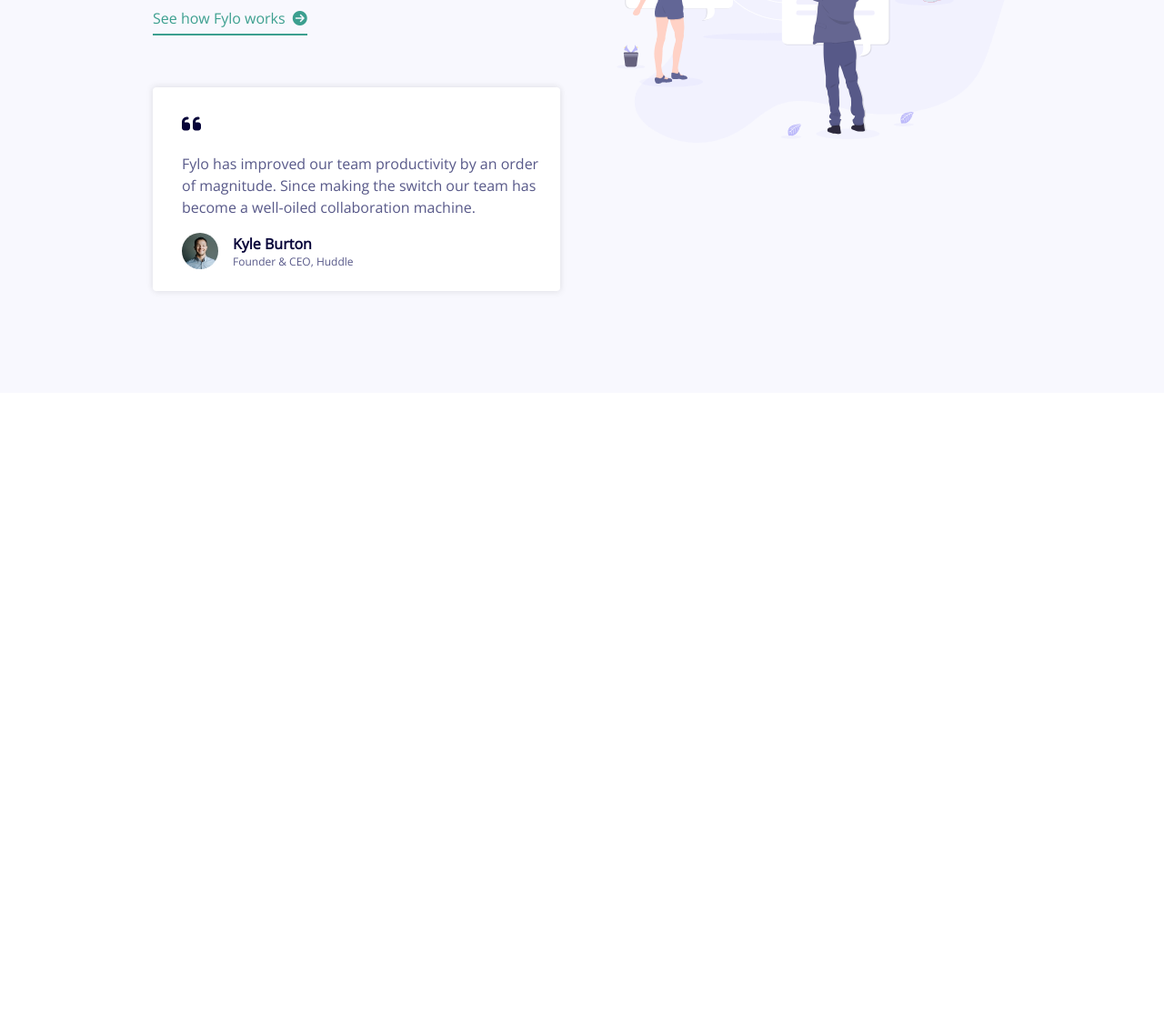
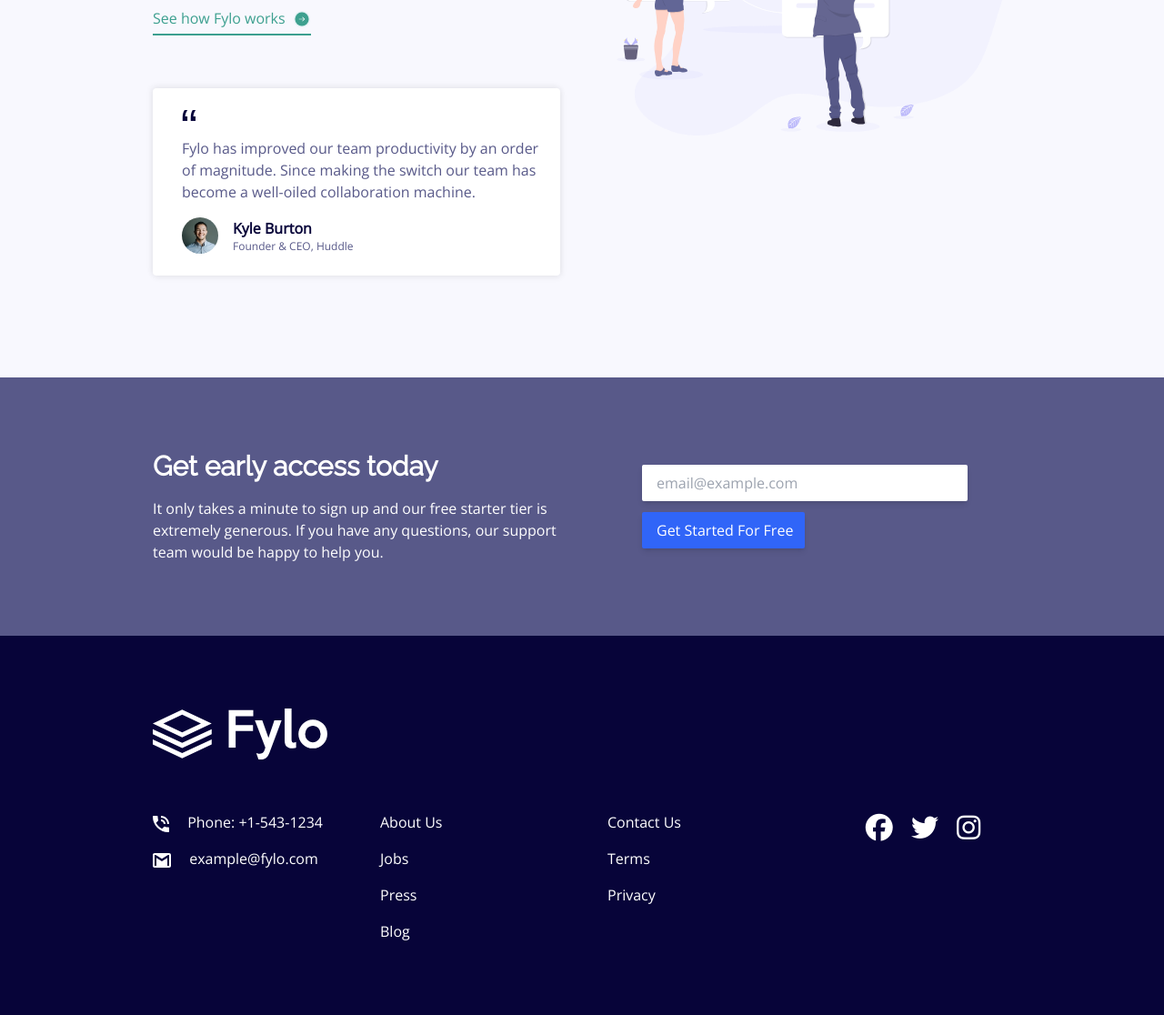
Before and after one commit to theGZMN/fylo-landing-page, a website: page src/index.html in a window 1280 px wide. Shown: the part 1118-2234 px from the top of the page at 91% size. Before the commit the page ends 1550 px from the top, so only its background shows below. Drawn offline with nearby package versions, Linux system fonts and the light colour scheme.

Commit message:
Update src/index.html

```diff
--- a/src/index.html
+++ b/src/index.html
@@ -21,7 +21,7 @@
           <img src="/images/logo.svg" alt="logo" class="w-28 md:w-36">
         </div>
         <!-- Menu Items -->
-        <div class="space-x-7 font-raleway">
+        <div class="space-x-4 md:space-x-7 font-raleway">
           <a href="#" class=" text-desBlue">Features</a>
           <a href="#" class=" text-desBlue">Team</a>
           <a href="#" class=" text-desBlue">Sign In</a>
@@ -69,7 +69,7 @@
           <div class="space-y-16">
             <!-- Article Description -->
             <div class=" container mx-auto space-y-8">
-              <h3 class=" font-raleway text-lg font-extrabold text-veryDarkBlue md:text-2xl md:leading-normal lg:text-3xl xl:text-4xl">
+              <h3 class=" font-raleway text-xl font-extrabold text-veryDarkBlue md:text-2xl md:leading-normal lg:text-3xl xl:text-4xl">
                 Stay productive, wherever you are
               </h3>
               <p class=" text-desBlue text-left lg:max-w-md">
@@ -81,14 +81,15 @@
               <!-- Article Link -->
               <div>
                 <a class=" text-moderateCyan border-solid border-b-2 border-moderateCyan py-1.5 cursor-pointer hover:opacity-70">
-                  See how Fylo works <i class="fa-solid fa-circle-arrow-right ml-1"></i>
+                  See how Fylo works
+                  <img class="inline-block w-5 ml-1 mb-0.5" src="/images/icon-arrow.svg" alt="">
                 </a>
               </div>
             </div>
             <!-- Article Card -->
             <div class="container mx-auto px-8 md:px-0">
               <div class="bg-white text-desBlue pl-8 pr-4 py-6 space-y-4 text-left shadow-card rounded lg:max-w-md">
-                <i class="fa-solid fa-quote-left text-2xl text-veryDarkBlue"></i>
+                <img class="w-4" src="/images/icon-quotes.svg" alt="">
                 <p>
                   Fylo has improved our team productivity by an order of magnitude. Since making the switch our team has become a well-oiled collaboration machine.
                 </p>
@@ -110,5 +111,74 @@
         </div>
       </div>
     </section>
+
+    <!-- Call To Action -->
+    <section id="cta" class=" bg-desBlue">
+      <!-- CTA Contaier -->
+      <div class="container mx-auto text-center py-20 px-10 text-white grid grid-cols-1 items-center gap-9 md:grid-cols-2 md:text-left md:px-6">
+        <!-- CTA Text -->
+        <div class="space-y-6 px-2 md:space-y-4 md:px-0">
+          <h3 class="text-xl font-extrabold font-raleway md:text-2xl lg:text-3xl">
+            Get early access today
+          </h3>
+          <p class="lg:max-w-md">
+            It only takes a minute to sign up and our free starter tier is extremely generous. If you have any questions, our support team would be happy to help you.
+          </p>
+        </div>
+        <!-- CTA Form -->
+        <form class="grid grid-cols-1 px-12 gap-3">
+          <input class="px-4 py-2 rounded-sm outline-none border-none shadow-md" type="email" name="email" id="email" placeholder="email@example.com">
+          <input class="bg-brightBlue px-4 py-2 rounded-sm cursor-pointer shadow-md hover:bg-opacity-75 lg:w-1/2 xl:w-2/5" type="submit" id="submit" value="Get Started For Free">
+        </form>
+      </div>
+    </section>
+
+    <!-- Footer -->
+    <footer class="bg-veryDarkBlue text-white">
+      <!-- Footer Container -->
+      <div class="container mx-auto py-20 px-10 md:px-6">
+        <!-- Footer Logo -->
+        <img class="w-48 mb-14" src="/images/logo-white.svg" alt="logo">
+        <!-- Footer Links -->
+        <div class="grid grid-cols-1 gap-14 justify-between md:grid-cols-3 lg:grid-cols-4">
+          <!-- 1st Part -->
+          <div class="space-y-4">
+            <p>
+              <img class="inline-block mr-4" src="/images/icon-phone.svg" alt="">
+              Phone: +1-543-1234
+            </p>
+            <p>
+              <img class="inline-block mr-4" src="/images/icon-email.svg" alt="">
+              example@fylo.com
+            </p>
+          </div>
+          <!-- 2nd Part -->
+          <div class="space-y-4">
+            <div><a class="hover:text-desBlue inline-block" href="#">About Us</a></div>
+            <div><a class="hover:text-desBlue inline-block" href="#">Jobs</a></div>
+            <div><a class="hover:text-desBlue inline-block" href="#">Press</a></div>
+            <div><a class="hover:text-desBlue inline-block" href="#">Blog</a></div>
+          </div>
+          <!-- 3rd Part -->
+          <div class="space-y-4">
+            <div><a class="hover:text-desBlue inline-block" href="#">Contact Us</a></div>
+            <div><a class="hover:text-desBlue inline-block" href="#">Terms</a></div>
+            <div><a class="hover:text-desBlue inline-block" href="#">Privacy</a></div>
+          </div>
+          <!-- 4th Part -->
+          <div class="text-center space-x-4 hidden lg:block">
+            <i class="fa-brands fa-facebook text-3xl hover:text-desBlue"></i>
+            <i class="fa-brands fa-twitter text-3xl hover:text-desBlue"></i>
+            <i class="fa-brands fa-instagram text-3xl hover:text-desBlue"></i>
+          </div>
+        </div>
+        <!-- 4th Part -->
+        <div class="text-center space-x-4 mt-16 lg:hidden">
+          <i class="fa-brands fa-facebook text-3xl hover:text-desBlue"></i>
+          <i class="fa-brands fa-twitter text-3xl hover:text-desBlue"></i>
+          <i class="fa-brands fa-instagram text-3xl hover:text-desBlue"></i>
+        </div>
+      </div>
+    </footer>
   </body>
 </html>
```
